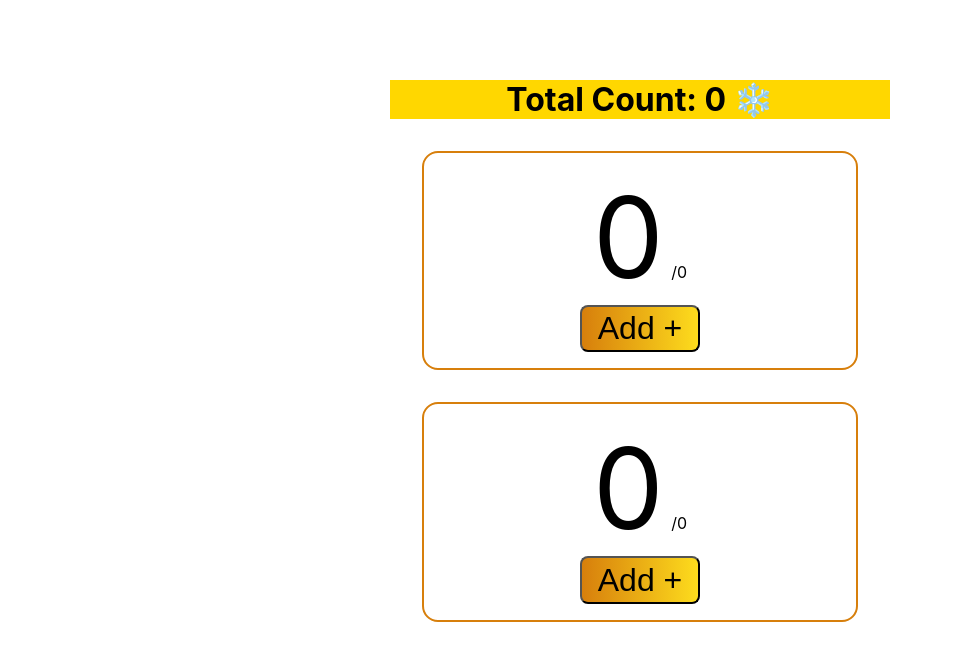
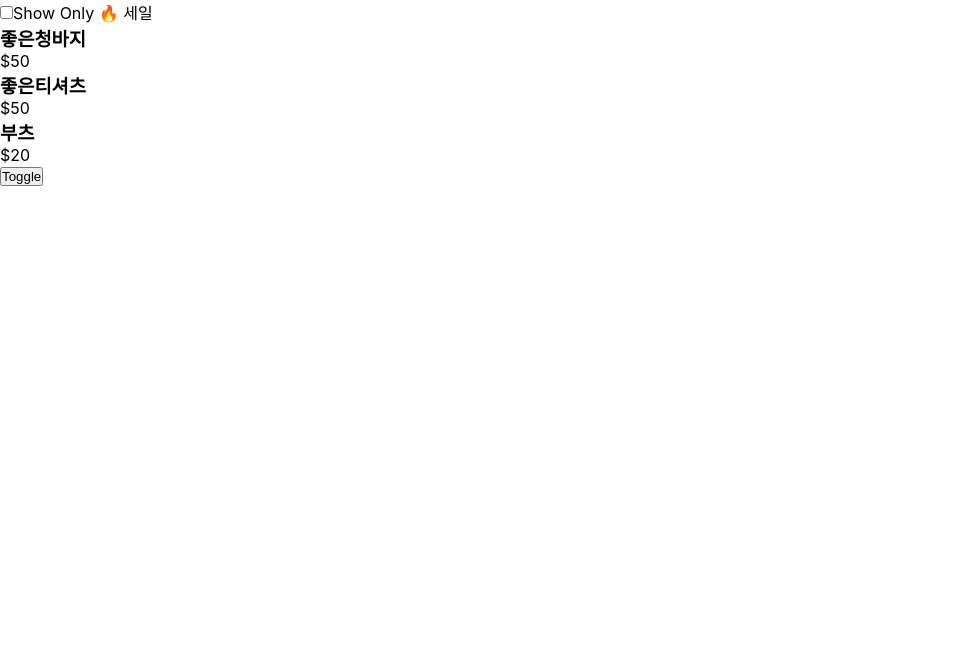
Before and after one commit to LeeJunhyeok03/ReactStudy_basic, a React (Create React App) app: page / in a window 1280 px wide. Shown: the top 660 px of the page, without its empty margins (0-953 px from the left). Built offline with nearby package versions, Linux system fonts and the light colour scheme.

Commit message:
feat(products):useEffect add

```diff
--- /dev/null
+++ b/public/data/products.json
@@ -0,0 +1,19 @@
+[
+  {
+    "name": "좋은청바지",
+    "price": "$50",
+    "id" : "1"
+  },
+  {
+    "name": "좋은티셔츠",
+    "price": "$50",
+    "id" : "2"
+
+  },
+  {
+    "name": "부츠",
+    "price": "$20",
+    "id" : "3"
+
+  }
+]
--- /dev/null
+++ b/src/AppProducts.jsx
@@ -0,0 +1,13 @@
+import React, { useState } from 'react';
+import './App.css';
+import Products from './components/Products';
+
+export default function AppProducts() {
+  const [showProducts, setShowProducts] = useState(true);
+  return (
+    <div>
+      {showProducts && <Products />}
+      <button onClick={() => setShowProducts((show) => !show)}>Toggle</button>
+    </div>
+  );
+}
--- /dev/null
+++ b/src/components/Products.jsx
@@ -0,0 +1,35 @@
+import React, { useEffect, useState } from 'react';
+
+export default function Products() {
+  const [checked, setChecked] = useState(false);
+  const [products, setProducts] = useState([]);
+  const handleChange = () => setChecked((prev) => !prev);
+  useEffect(() => {
+    fetch(`data/${checked ? 'sale_' : ''}products.json`)
+      .then((res) => res.json())
+      .then((data) => {
+        console.log('🔥뜨끈한 데이터를 네트워크에서 받아옴');
+        setProducts(data);
+      });
+    return () => {
+      console.log('🧹 깨끗하게 청소하는 일들을 합니다.');
+    };
+  }, [checked]);
+
+  return (
+    <>
+      <input type="checkbox" id='checkbox' value={checked} onChange={handleChange}/>
+      <label htmlFor="checkbox">Show Only 🔥 세일</label>
+      <ul>
+        {products.map((product) => (
+          <li key={product.id}>
+            <article>
+              <h3>{product.name}</h3>
+              <p>{product.price}</p>
+            </article>
+          </li>
+        ))}
+      </ul>
+    </>
+  );
+}
--- a/src/index.js
+++ b/src/index.js
@@ -1,13 +1,13 @@
 import React from 'react';
 import ReactDOM from 'react-dom/client';
 import './index.css';
-import AppCounter from './AppCounter';
+import AppProducts from './AppProducts';
 import reportWebVitals from './reportWebVitals';
 
 const root = ReactDOM.createRoot(document.getElementById('root'));
 root.render(
   <React.StrictMode>
-    <AppCounter />
+    <AppProducts />
   </React.StrictMode>
 );
 
```
Also changed, not shown: public/data/sale_products.json (added, +14 -0 lines).
